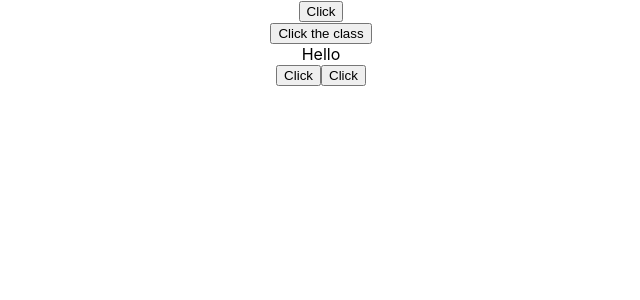
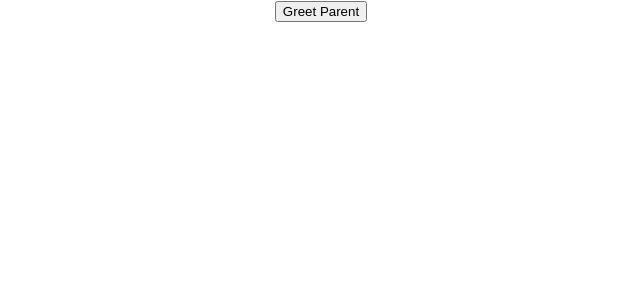
Before and after one commit to grvrjt/react-basics, a React (Create React App) app: page / in a window 1280 px wide. Shown: the top 300 px of the page, without its empty margins (319-959 px from the left). Built offline with nearby package versions, Linux system fonts and the light colour scheme.

Commit message:
Feat: Method as props and param from the child

```diff
--- a/src/App.js
+++ b/src/App.js
@@ -5,7 +5,7 @@
 import ClassClick from "./components/ClassClick";
 import FunctionClick from "./components/FunctionClick";
 import EventBind from "./components/EventBind";
-
+import ParentComponent from "./components/ParentComponent";
 import "./App.css";
 
 function App() {
@@ -28,10 +28,11 @@
       <Welcome name="Kaurav" />
       <Message />
       <Counter /> */}
-
+      {/*
       <FunctionClick />
       <ClassClick />
-      <EventBind />
+      <EventBind /> */}
+      <ParentComponent />
     </div>
   );
 }
--- /dev/null
+++ b/src/components/ChildComponent.js
@@ -0,0 +1,11 @@
+import React from "react";
+
+function ChildComponent({ parentHandler }) {
+  return (
+    <div>
+      <button onClick={()=>parentHandler('Child')}>Greet Parent</button>
+    </div>
+  );
+}
+
+export default ChildComponent;
--- /dev/null
+++ b/src/components/ParentComponent.js
@@ -0,0 +1,27 @@
+import React, { Component } from "react";
+import ChildComponent from "./ChildComponent";
+class ParentComponent extends Component {
+  constructor(props) {
+    super(props);
+
+    this.state = {
+      parentname: "Parent",
+    };
+
+    this.greetParent = this.greetParent.bind(this);
+  }
+
+  greetParent(childName) {
+    alert(`Hello ${this.state.parentname} from ${childName}`);
+  }
+
+  render() {
+    return (
+      <div>
+        <ChildComponent parentHandler={this.greetParent} />
+      </div>
+    );
+  }
+}
+
+export default ParentComponent;
```
